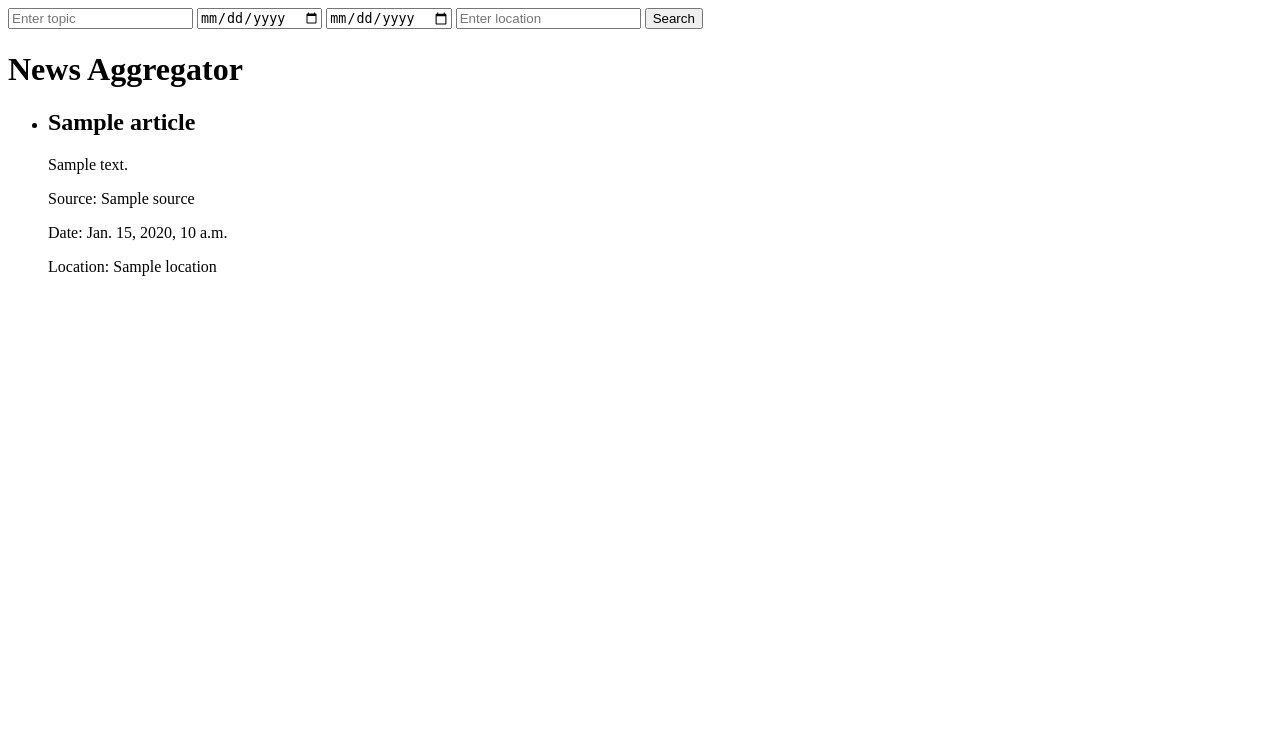
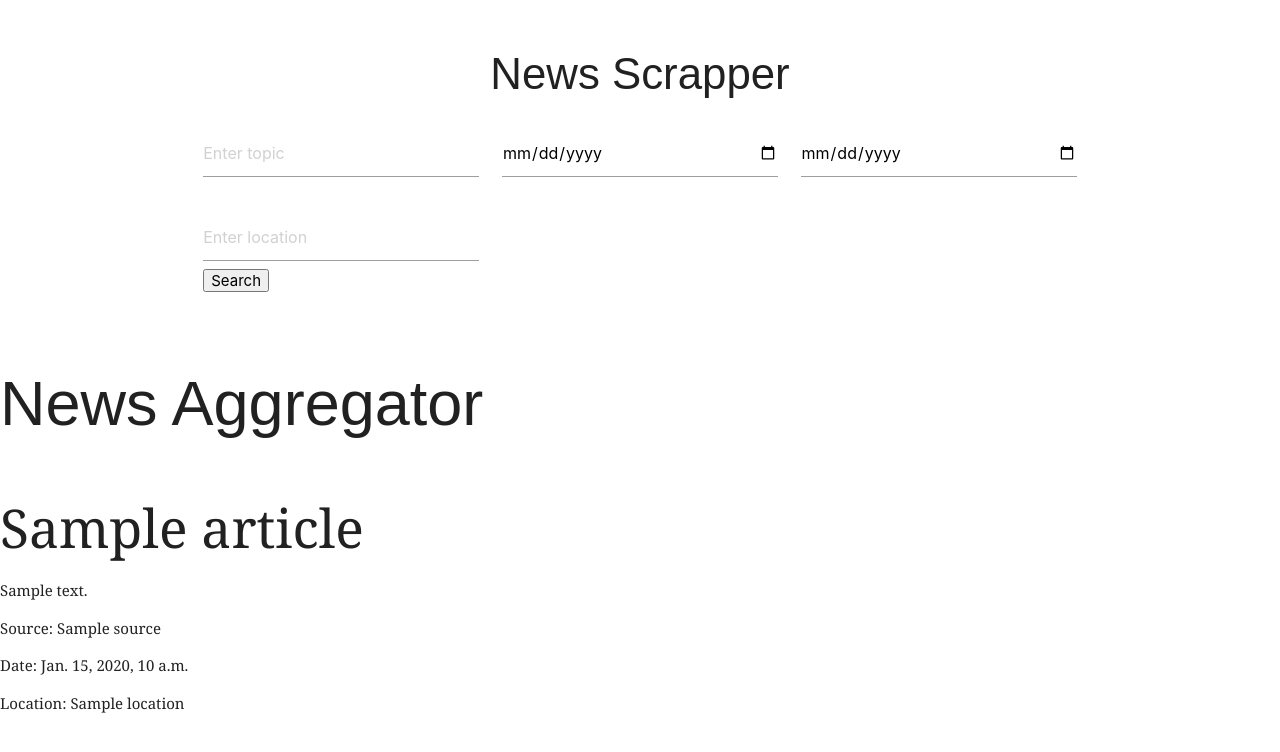
Before and after one commit to Sameeu20/NewsScrapper, a Django app: template newsapp/templates/newsapp/index.html in a window 1280 px wide. Shown: the top 752 px of the page. Run offline with Django 4.2, Linux system fonts and the light colour scheme; the template is opened without the code that fills it: most values are stand-ins (such as "Sample title", 1, 10 or a date in 2020).

Commit message:
Update index.html

```diff
--- a/newsapp/templates/newsapp/index.html
+++ b/newsapp/templates/newsapp/index.html
@@ -6,21 +6,53 @@
     <meta name="viewport" content="width=device-width, initial-scale=1.0">
     <meta http-equiv="X-UA-Compatible" content="ie=edge">
     <title>News Aggregator</title>
+    <link rel="stylesheet" href="https://cdnjs.cloudflare.com/ajax/libs/materialize/1.0.0/css/materialize.min.css">
+
+    <style>
+        body{
+            font-family: Arial, sans-serif;
+        }
+        .card-container{
+            font-family: Georgia, serif;
+            display:flex;
+            flex-direction:row;
+            flex-wrap:wrap;
+            max-width:400px;
+        }
+    </style>
 </head>
 
 <body>
     <!-- ... -->
-<form method="get" action="{% url 'index' %}">
+    <div class="container" style="margin-top: 50px;">
+        <h3 class="center-align">News Scrapper</h3>
+        <div class="row">
+            <form method="get" action="{% url 'index' %}" class="col s12" id="search-form">
+                <div class="row">
+                <div class="input-field col s12 m4">
                     <input type="text" name="topic" placeholder="Enter topic">
+                </div>
+                <div class="input-field col s12 m4">
                     <input type="date" name="date_from">
+                </div>
+                <div class="input-field col s12 m4">
                     <input type="date" name="date_to">
+                </div>
+                <div class="input-field col s12 m4">
                     <input type="text" name="location" placeholder="Enter location">
                     <button type="submit">Search</button>
+                </div>
+            </div>
             </form>
+
+    </div>
+</div>
 <!-- ... -->
 
     <h1>News Aggregator</h1>
     <ul>
+
+        <div class="card-container">
             {% for article in articles %}
         <li>
             <h2>{{ article.title }}</h2>
@@ -30,6 +62,12 @@
             <p>Location: {{ article.location }}</p>
         </li>
         {% endfor %}
+    </div>
+
     </ul>
+
+
+<script src="https://code.jquery.com/jquery-3.6.0.min.js"></script>
+<script src="https://cdnjs.cloudflare.com/ajax/libs/materialize/1.0.0/js/materialize.min.js"></script>
 </body>
 </html>
```
Lines whose indentation alone changed are shown as unchanged.
